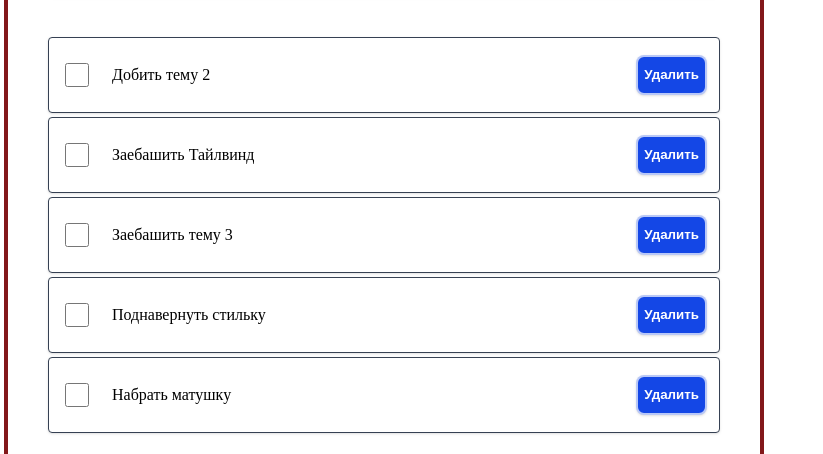
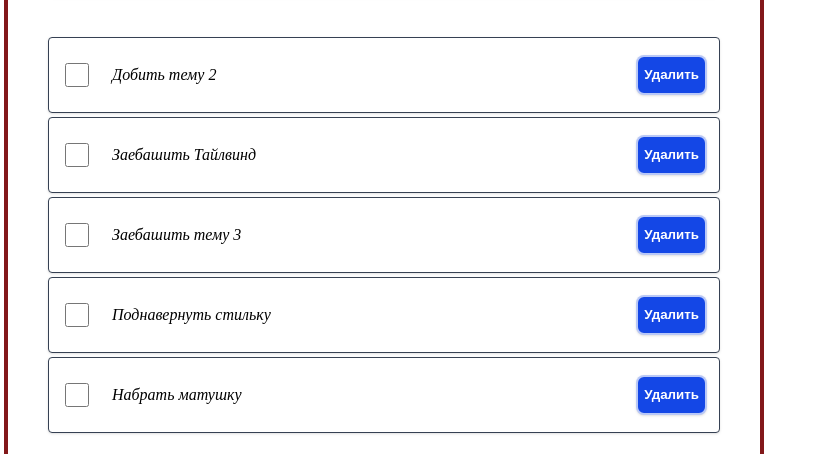
Before and after one commit to vladya905/Focus-board, a React (Vite) app: page / in a window 1280 px wide. Shown: the part 444-898 px from the top of the page, without its empty margins (0-823 px from the left). Built offline with nearby package versions, Linux system fonts and the light colour scheme.

Commit message:
добавил курсив в название задач

```diff
--- a/src/comonents/ToDoList.jsx
+++ b/src/comonents/ToDoList.jsx
@@ -9,7 +9,7 @@ const ToDoList = ({todos, onDeleteTodo, onToggleComplete}) => {
                         checked={completed}
                         onChange={()=>onToggleComplete(id)}
                     />
-                    <p className={`flex-1 ${completed ? 'line-through' : ''}`}>{text}</p>
+                    <p className={`flex-1 italic ${completed ? 'line-through' : ''}`}>{text}</p>
                 <button className='btn-base' type="button" onClick={()=> onDeleteTodo(id)}>Удалить</button>
             </li>))}
         </ul>
```
